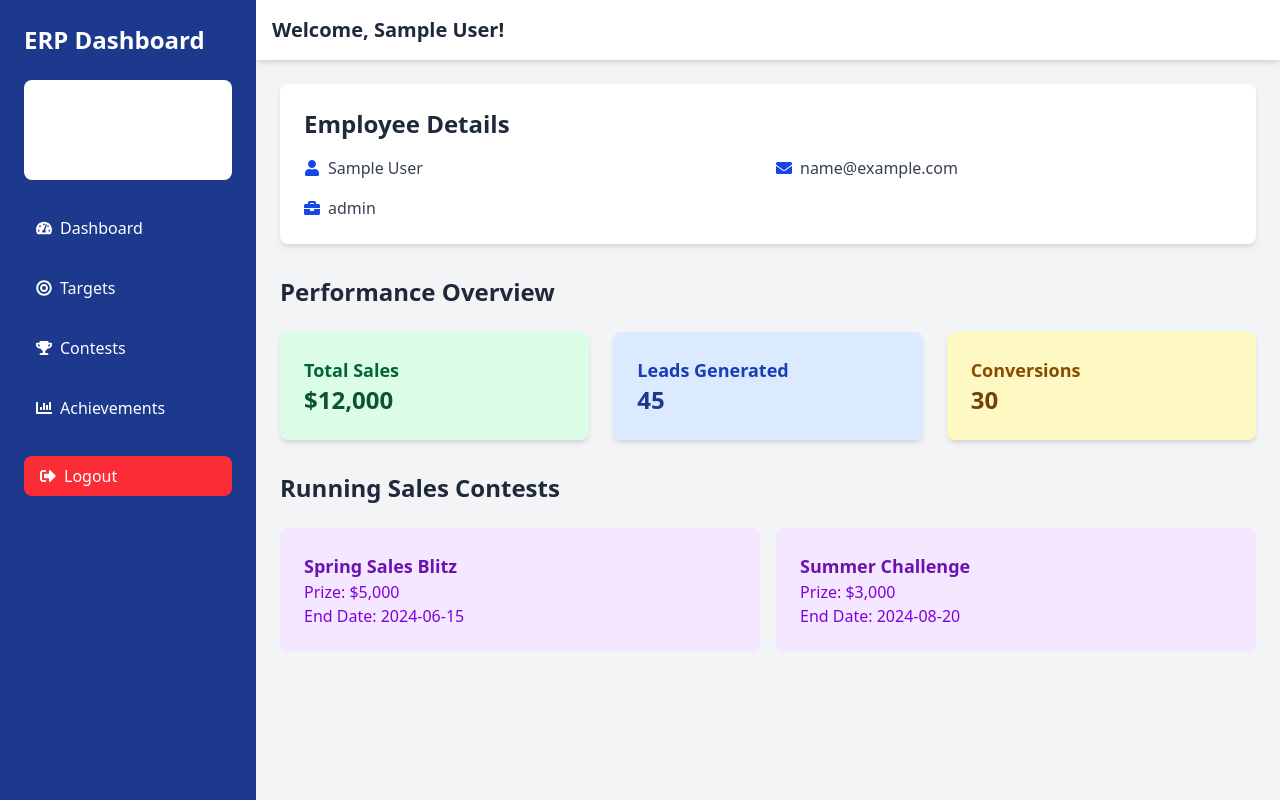
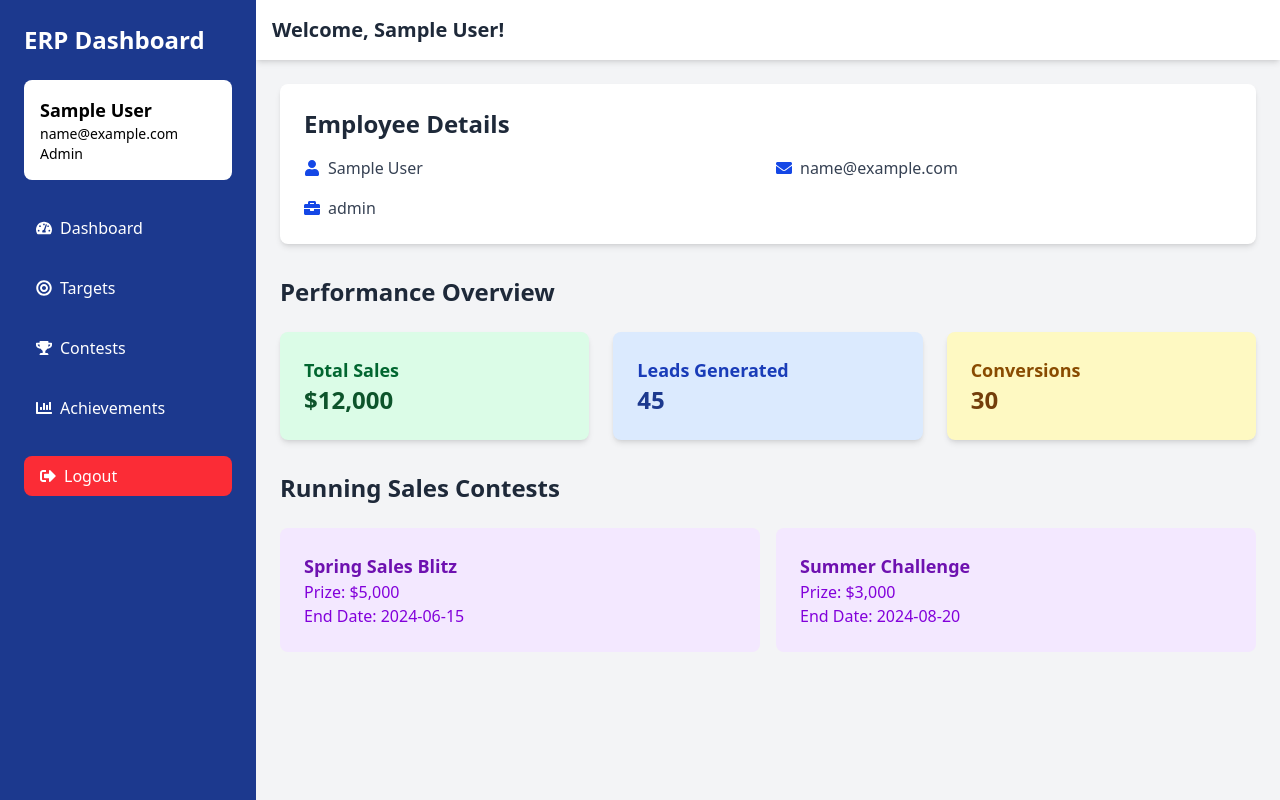
Before and after one commit to vikramkumar1009/EmployeeDash, a React (Vite) app: page /dashboard in a window 1280 px wide. Built offline with nearby package versions, Linux system fonts and the light colour scheme; sample sign-in values are in the browser's storage.

Commit message:
Update Dashboard.jsx

```diff
--- a/src/pages/Dashboard.jsx
+++ b/src/pages/Dashboard.jsx
@@ -85,9 +85,9 @@ const Dashboard = () => {
         {/* Logged-in User Details */}
         {loggedInUser && (
           <div className="bg-white p-4 rounded-lg mb-6">
-            <p className="text-lg font-semibold">{loggedInUser.name}</p>
-            <p className="text-sm">{loggedInUser.email}</p>
-            <p className="text-sm capitalize">{loggedInUser.role}</p>
+            <p className="text-lg text-black font-semibold">{loggedInUser.name}</p>
+            <p className="text-sm text-black">{loggedInUser.email}</p>
+            <p className="text-sm text-black capitalize">{loggedInUser.role}</p>
           </div>
         )}
 
```
